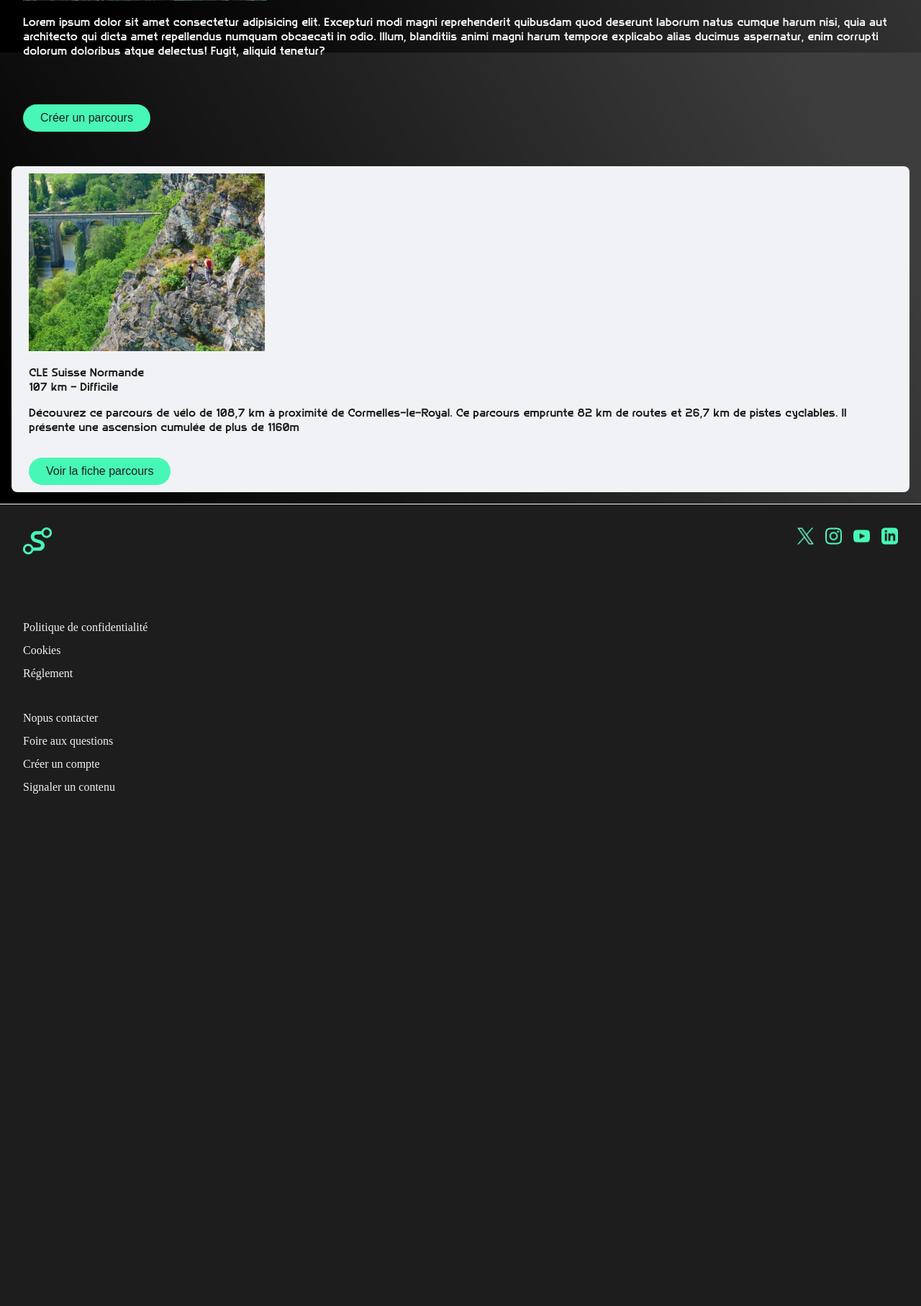
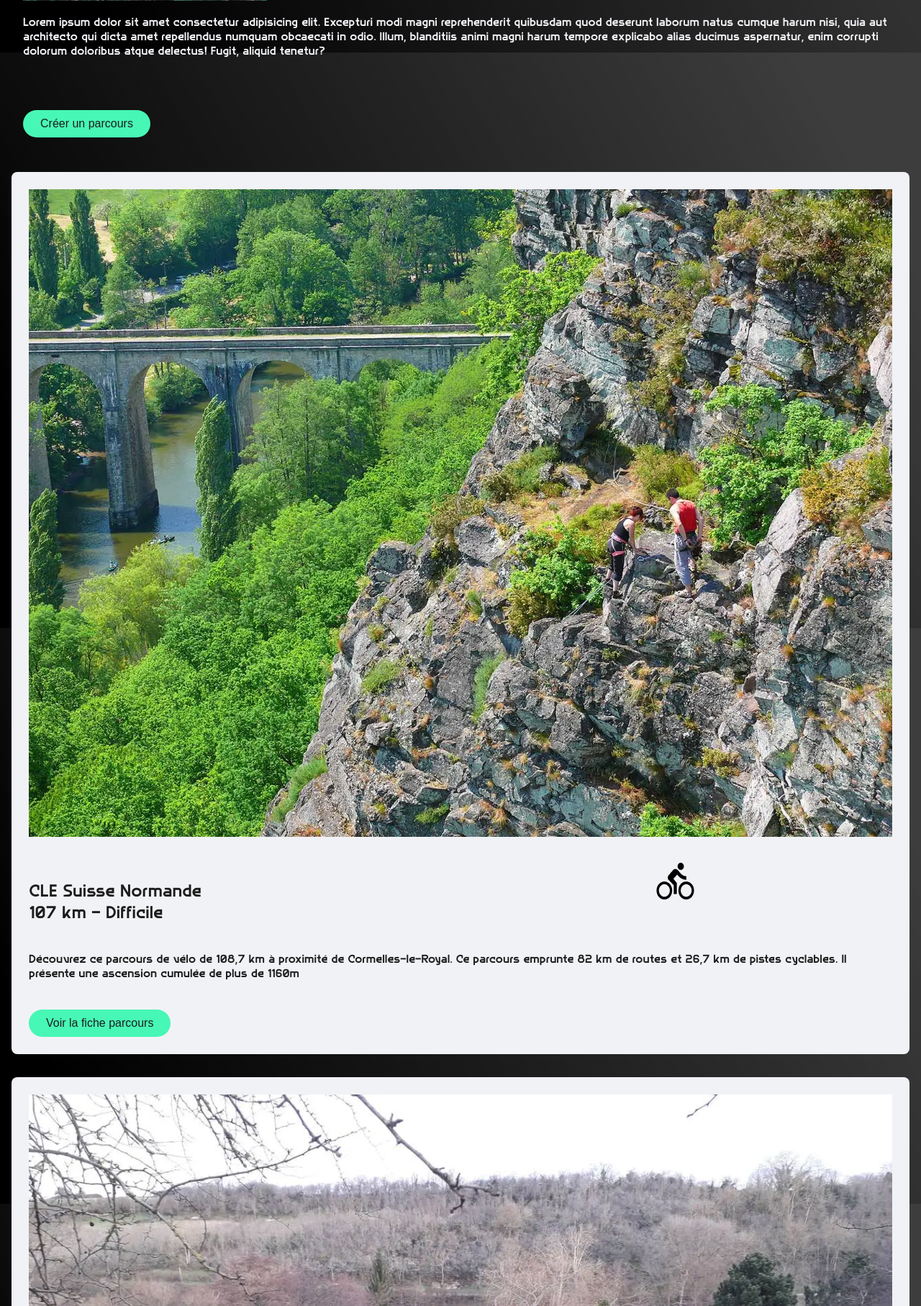
Before and after one commit to doko972/Tray-map, a PHP site: page / in a window 1280 px wide. Shown: the part 727-2542 px from the top of the page at 72% size. Before the commit the page ends 1830 px from the top, so only its background shows below. Run offline with PHP 8.4, Linux system fonts and the light colour scheme.

Commit message:
trail card done

```diff
--- a/app/css/styles.css
+++ b/app/css/styles.css
@@ -222,19 +222,29 @@ body {
   color: var(--black);
   font-size: 1rem;
   padding: 10px 24px 10px 24px;
-  margin-top: 1rem;
+  margin-top: 1.5rem;
 }
-.trail-card{
-  padding: 10px 24px 10px 24px;
+.trail-card {
+  padding: 1.5rem;
   background-color: var(--white);
-  margin: 1rem;
+  margin: 1rem 1rem 2rem 1rem;
   border-radius: 0.5rem;
 }
 .trail-card-img {
-  height: 247px;
-  width: 328px;
+  width: 100%;
 }
-.trail-card-txt{
+.trail-card-txt {
   color: var(--black);
   font-family: "Broaek - Thin";
 }
+.trail-card-ttl{
+  color: var(--black);
+  font-family: "Broaek - Thin";
+  font-size: 1.5rem;
+}
+.trail-info{
+  display: grid;
+  grid-template-columns: 70% 30%;
+  gap: 2rem;
+  margin-top: 2rem;
+}
--- a/app/index.php
+++ b/app/index.php
@@ -51,9 +51,42 @@ include 'includes/_database.php';
             <button class="trail-create-btn btn">Créer un parcours</button>
         </section>
         <section class="trail-card">
+
             <img class="trail-card-img" src="./img//route_4-1.webp" alt="clecy">
-            <p class="trail-card-txt">CLE Suisse Normande<br> 107 km - Difficile</p>
+            <div class="trail-info">
+                <p class="trail-card-ttl">CLE Suisse Normande<br> 107 km - Difficile</p>
+                <img src="./img//Vector.png" alt="">
+            </div>
             <p class="trail-card-txt">Découvrez ce parcours de vélo de 108,7 km à proximité de Cormelles-le-Royal. Ce parcours emprunte 82 km de routes et 26,7 km de pistes cyclables. Il présente une ascension cumulée de plus de 1160m</p>
+
+            <button class="btn">Voir la fiche parcours</button>
+        </section>
+        <section class="trail-card">
+            <img class="trail-card-img" src="./img//route_1-1.webp" alt="clecy">
+            <div class="trail-info">
+                <p class="trail-card-ttl">Vallée de L'Aise au départ de Ifs<br> 50 km - Moyen</p>
+                <img src="./img//Vector.png" alt="">
+            </div>
+            <p class="trail-card-txt">Découvrez ce parcours de vélo de 50,2 km à proximité de Ifs. Il présente une ascension cumulée de plus de 410m.</p>
+            <button class="btn">Voir la fiche parcours</button>
+        </section>
+        <section class="trail-card">
+            <img class="trail-card-img" src="./img//route_4-1.webp" alt="clecy">
+            <div class="trail-info">
+                <p class="trail-card-ttl">Louvigny / Le Rocreuil<br> 11 km - Facile</p>
+                <img src="./img//Walking.png" alt="">
+            </div>
+            <p class="trail-card-txt">Découvrez ce parcours de marche nordique de 11 km à proximité de Louvigny. Ce parcours emprunte 5 km de chemins et 2,2 km de pistes forestières.</p>
+            <button class="btn">Voir la fiche parcours</button>
+        </section>
+
+        <section class="trail-card">
+            <img class="trail-card-img" src="./img//route_4-1.webp" alt="clecy">
+            <div class="trail-info">
+                <p class="trail-card-ttl">Abbaye d'Ardennes au jardin public de Caen<br> 12.5 km - Moyen</p>
+                <img src="./img//Walking.png" alt="">
+            </div>
+            <p class="trail-card-txt">Découvrez ce parcours de marche de 12,5 km à proximité de Saint-Germain-la-Blanche-Herbe. Ce parcours emprunte 9,2 km de routes et 1,3 km de pistes cyclables. Prévoyez environ 3 heures et 20 minutes pour réaliser ce parcours.</p>
             <button class="btn">Voir la fiche parcours</button>
         </section>
     </main>
```
Also changed, not shown: app/img/Vector.png (added), app/img/Walking.png (added).
